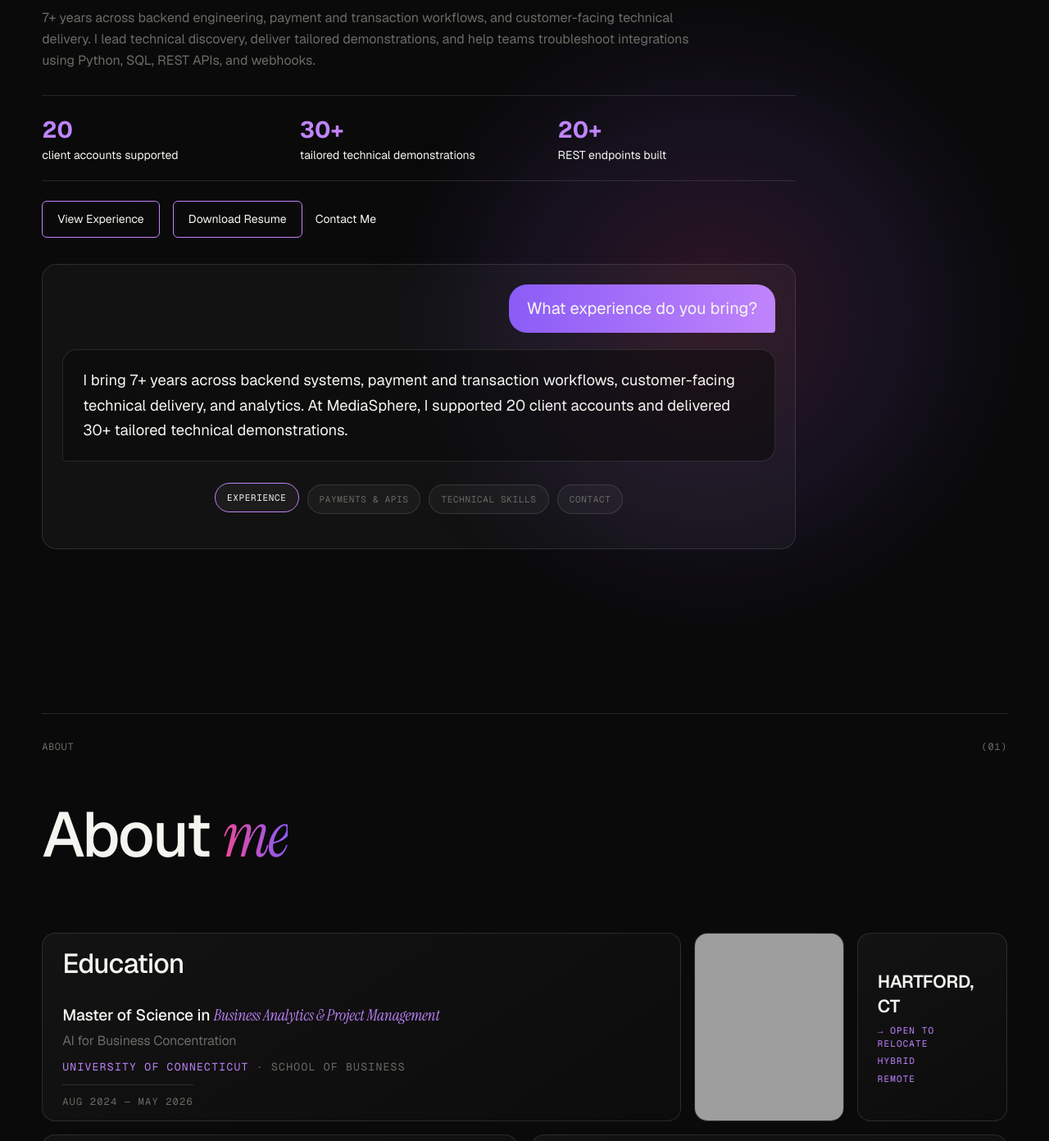
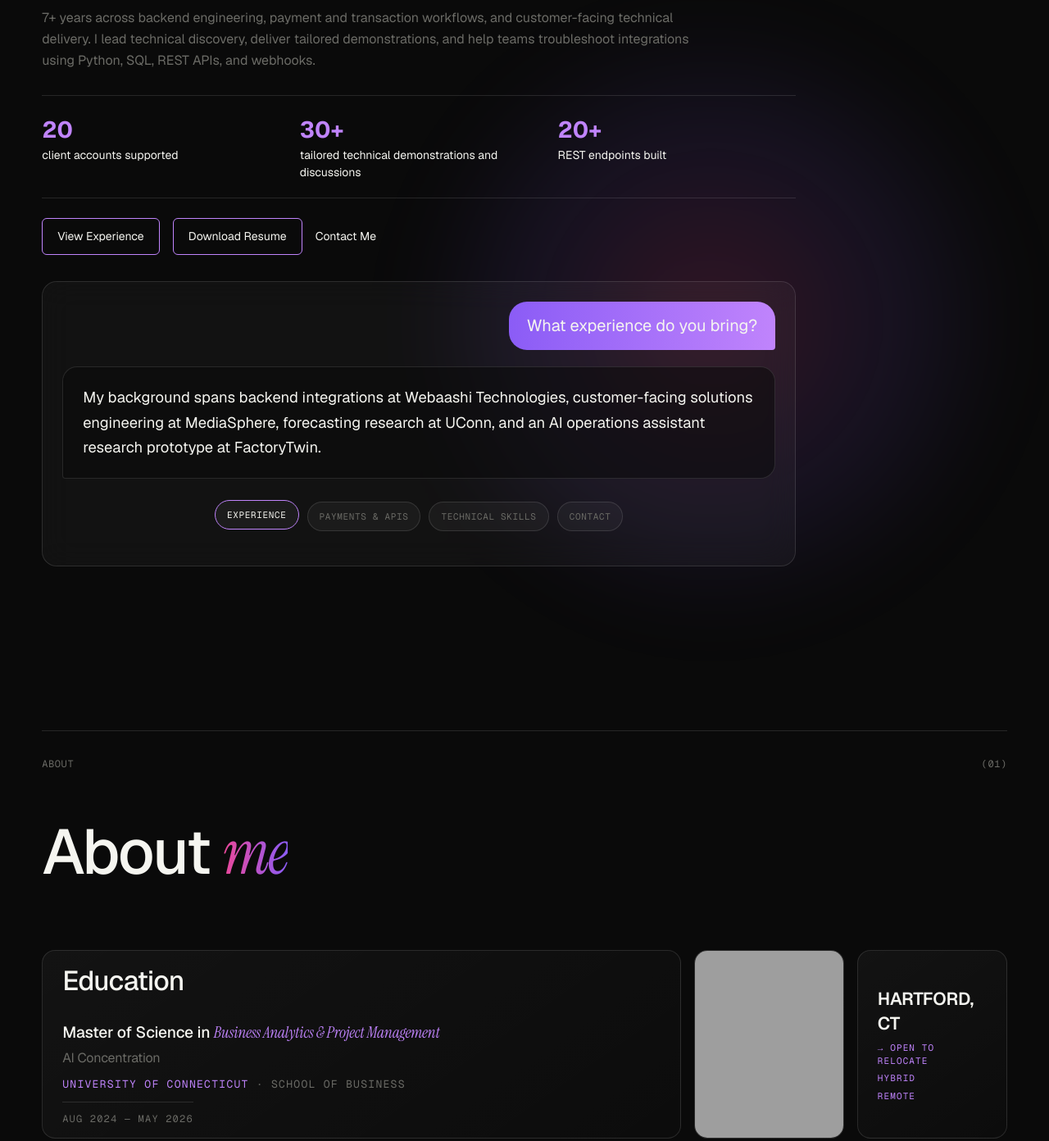
Before and after one commit to Rishika-R-Gour/portfolio_website, a plain HTML site: page index.html in a window 1280 px wide. Shown: the part 360-1752 px from the top of the page at 82% size. Drawn offline with nearby package versions, Linux system fonts and the light colour scheme; grey boxes are pictures that could not be loaded.

Commit message:
Align portfolio metadata and copy with solutions engineer resume

```diff
--- a/index.html
+++ b/index.html
@@ -3,16 +3,16 @@
 <head>
 <meta charset="UTF-8" />
 <meta name="viewport" content="width=device-width, initial-scale=1.0" />
-<title>Rishika Gour | AI Engineer</title>
-<meta name="description" content="Rishika Gour | AI Engineer" />
-<meta property="og:title" content="Rishika Gour | AI Engineer" />
-<meta property="og:description" content="Rishika Gour | AI Engineer" />
+<title>Rishika Gour | Senior Solutions Engineer</title>
+<meta name="description" content="Senior Solutions Engineer focused on fintech APIs, payments, and integrations, with 7+ years across backend engineering and customer-facing technical delivery." />
+<meta property="og:title" content="Rishika Gour | Senior Solutions Engineer" />
+<meta property="og:description" content="Senior Solutions Engineer focused on fintech APIs, payments, and integrations, with 7+ years across backend engineering and customer-facing technical delivery." />
 <meta property="og:image" content="https://rishika-r-gour.github.io/portfolio_website/thumbnail.png" />
 <meta property="og:url" content="https://rishika-r-gour.github.io/portfolio_website/" />
 <meta property="og:type" content="website" />
 <meta name="twitter:card" content="summary_large_image" />
-<meta name="twitter:title" content="Rishika Gour | AI Engineer" />
-<meta name="twitter:description" content="Rishika Gour | AI Engineer" />
+<meta name="twitter:title" content="Rishika Gour | Senior Solutions Engineer" />
+<meta name="twitter:description" content="Senior Solutions Engineer focused on fintech APIs, payments, and integrations, with 7+ years across backend engineering and customer-facing technical delivery." />
 <meta name="twitter:image" content="https://rishika-r-gour.github.io/portfolio_website/thumbnail.png" />
 
 <link rel="preconnect" href="https://fonts.googleapis.com">
@@ -1013,7 +1013,7 @@
     <p class="hero-summary">7+ years across backend engineering, payment and transaction workflows, and customer-facing technical delivery. I lead technical discovery, deliver tailored demonstrations, and help teams troubleshoot integrations using Python, SQL, REST APIs, and webhooks.</p>
     <ul class="hero-proof">
       <li><strong>20</strong> client accounts supported</li>
-      <li><strong>30+</strong> tailored technical demonstrations</li>
+      <li><strong>30+</strong> tailored technical demonstrations and discussions</li>
       <li><strong>20+</strong> REST endpoints built</li>
     </ul>
     <div class="hero-actions">
@@ -1025,10 +1025,10 @@
     <div class="hero-chat" aria-label="Portfolio assistant preview">
       <div class="chat-question" id="chatQuestion">What experience do you bring?</div>
       <div class="chat-answer" id="chatAnswer">
-        I bring 7+ years across backend systems, payment and transaction workflows, customer-facing technical delivery, and analytics. At MediaSphere, I supported 20 client accounts and delivered 30+ tailored technical demonstrations.
+        My background spans backend integrations at Webaashi Technologies, customer-facing solutions engineering at MediaSphere, forecasting research at UConn, and an AI operations assistant research prototype at FactoryTwin.
       </div>
       <div class="chat-prompts">
-        <button class="chat-prompt active" type="button" data-question="What experience do you bring?" data-answer="I bring 7+ years across backend systems, payment and transaction workflows, customer-facing technical delivery, and analytics. At MediaSphere, I supported 20 client accounts and delivered 30+ tailored technical demonstrations.">Experience</button>
+        <button class="chat-prompt active" type="button" data-question="What experience do you bring?" data-answer="My background spans backend integrations at Webaashi Technologies, customer-facing solutions engineering at MediaSphere, forecasting research at UConn, and an AI operations assistant research prototype at FactoryTwin.">Experience</button>
         <button class="chat-prompt" type="button" data-question="What is your payments and API experience?" data-answer="At Webaashi Technologies, I built backend services and more than 20 REST endpoints supporting order, inventory, payment, vendor, and delivery workflows. My work included authentication, validation, retries, idempotency, logging, and reconciliation.">Payments &amp; APIs</button>
         <button class="chat-prompt" type="button" data-question="What technical skills do you use?" data-answer="Python, SQL, JavaScript, TypeScript, FastAPI, PostgreSQL, Redis, and React, alongside REST APIs, JSON, webhooks, authentication, data mapping, and request validation.">Technical Skills</button>
         <button class="chat-prompt" type="button" data-question="How can we connect?" data-answer="Email me at rishika.rgour@gmail.com, connect with me on LinkedIn, or use the inquiry form below to discuss Senior Solutions Engineer opportunities.">Contact</button>
@@ -1052,7 +1052,7 @@
       <h3>Education</h3>
       <div class="accent-bar"></div>
       <p class="degree">Master of Science in <em>Business Analytics &amp; Project Management</em></p>
-      <p class="degree" style="font-size: 1rem; color: var(--muted); margin-bottom: 12px; font-weight: 400;">AI for Business Concentration</p>
+      <p class="degree" style="font-size: 1rem; color: var(--muted); margin-bottom: 12px; font-weight: 400;">AI Concentration</p>
       <div class="school"><strong>University of Connecticut</strong> · School of Business</div>
       <div class="duration">Aug 2024 — May 2026</div>
     </div>
@@ -1112,7 +1112,7 @@
     <div class="bento-card card-craft">
       <h3>From Discovery to Delivery</h3>
       <div class="accent-bar"></div>
-      <p class="lead">I turn customer needs into API, integration, and AI solutions through technical discovery, tailored demos, and hands-on engineering.</p>
+      <p class="lead">I make technical trade-offs clear and work through integration issues with customers and engineers. My AI work brings the same focus to validation, evaluation, and human-review checkpoints.</p>
       <div class="craft-slideshow" id="craftSlideshow">
         <div class="slide active">
           <a href="https://www.linkedin.com/posts/rishikagour_aiday-aidayhartford-ai-activity-7453068363133722624-UJV7?utm_source=social_share_send&utm_medium=member_desktop_web&rcm=ACoAACw-EH4BbDTB9VLoGxuilohABXxkrMj3dTc" target="_blank" rel="noopener" aria-label="View AI Day 2026 LinkedIn post">
```
